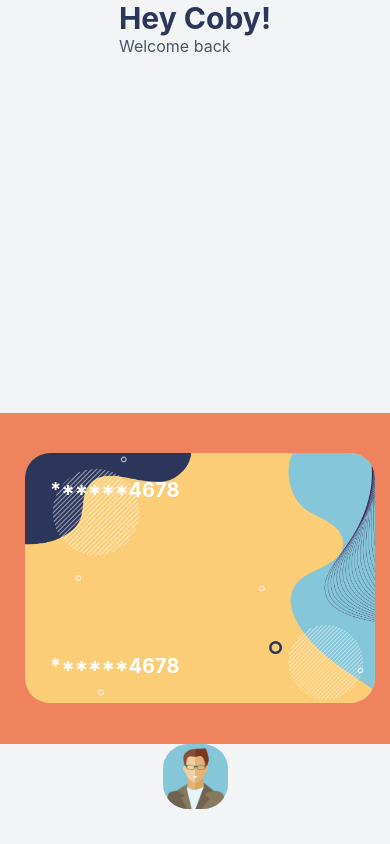
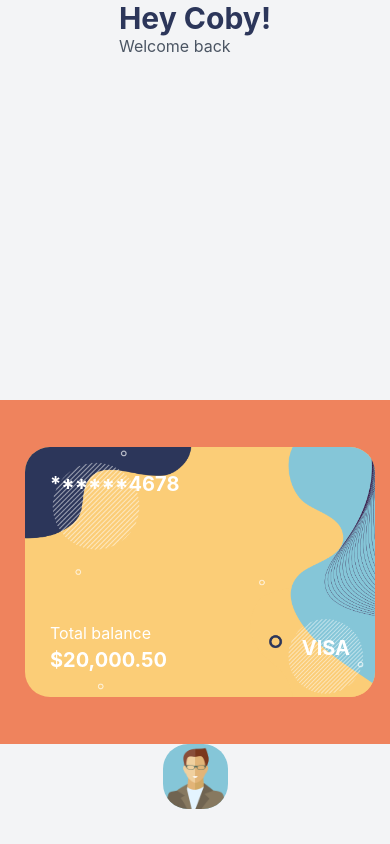
Before and after one commit to tothepointcode/stunning-waffle, a React Native app: screen / in a window 390 px wide. Built offline with nearby package versions, Linux system fonts and the light colour scheme.

Commit message:
feat: :construction: Card content and rows created.

```diff
--- a/components/Cards/CardSection.tsx
+++ b/components/Cards/CardSection.tsx
@@ -1,9 +1,11 @@
 import React from "react";
+import { View } from "react-native";
 import styled from "styled-components/native";
 
 //colors
 import { colors } from "../colors";
 import RegularText from "../Texts/RegularText";
+import SmallText from "../Texts/SmallText";
 
 const CardsList = styled.FlatList`
   background-color: ${colors.primary};
@@ -35,7 +37,11 @@ const TouchableView = styled.View`
   padding: 25px;
 `;
 
-const CardTop = styled.View``;
+const CardRow = styled.View`
+  flex-direction: row;
+  justify-content: space-between;
+  align-items: center;
+`;
 
 const CardSection = (props: { data?: object[] }) => {
   return (
@@ -59,12 +65,20 @@ const CardSection = (props: { data?: object[] }) => {
             onPress={() => alert("Pressed!")}
           >
             <TouchableView>
-              <CardTop>
+              <CardRow>
                 <RegularText>******4678</RegularText>
-              </CardTop>
-              <CardTop>
-                <RegularText>******4678</RegularText>
-              </CardTop>
+              </CardRow>
+              <CardRow>
+                <View>
+                  <SmallText
+                    textStyles={{ marginBottom: 5, color: colors.white }}
+                  >
+                    Total balance
+                  </SmallText>
+                  <RegularText>$20,000.50</RegularText>
+                </View>
+                <RegularText>VISA</RegularText>
+              </CardRow>
             </TouchableView>
           </CardTouchable>
         </CardBackground>
--- a/components/Texts/SmallText.tsx
+++ b/components/Texts/SmallText.tsx
@@ -8,7 +8,6 @@ import { colors } from "../colors";
 const StyledText = styled.Text`
   font-size: 16px;
   color: ${colors.gray};
-  margin-bottom: 25px;
   text-align: left;
 `;
 
```
